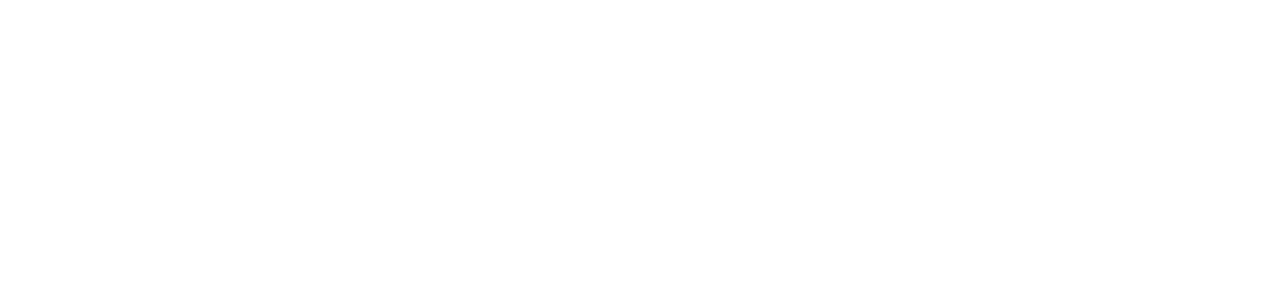
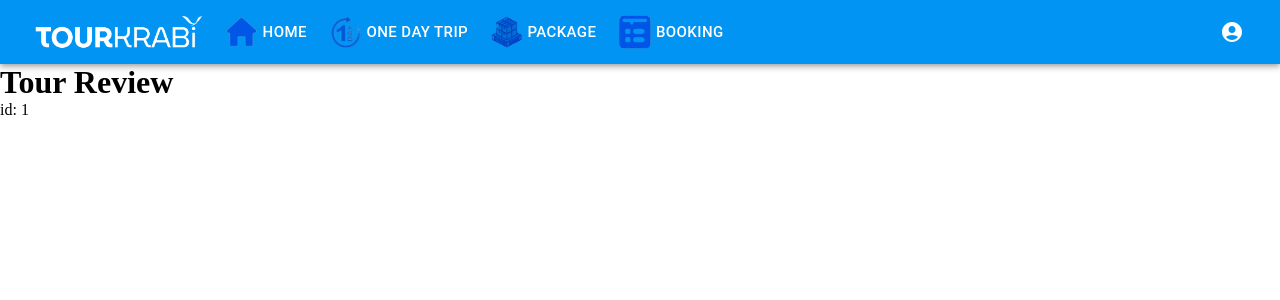
Before and after one commit to Jirasak-Guy/TOURKRABi, a React (Create React App) app in the folder client/: page /onedaytrip/1 in a window 1280 px wide. Before the commit this address had no page. Shown: the top 300 px of the page. Built offline with nearby package versions, Linux system fonts and the light colour scheme.

Commit message:
routes to tour review

```diff
--- a/client/src/components/ODTCard.tsx
+++ b/client/src/components/ODTCard.tsx
@@ -3,6 +3,7 @@
 import {CardActions, Typography, Button, CardMedia, CardContent, CardActionArea, CardHeader } from '@mui/material';
 import ODT from '../models/ODT';
 import { Box } from '@mui/system';
+import { useNavigate } from "react-router-dom";
 import '../App.css'
 
 interface Prop {
@@ -11,18 +12,19 @@
     }
 
 function ODTCard(props: Prop) {
+    const navigate = useNavigate();
     const onedaytrip = props.onedaytrip;
 
     const maxbooking = (onedaytrip.customer >= onedaytrip.maxcustomer) ? true : false
 
     return (
         <Box>
-            <Card sx={{ maxWidth: 345 }}>
-                <CardActionArea>
+            <Card>
+                <CardActionArea onClick={()=>navigate(`/onedaytrip/${onedaytrip.id}`)}>
                     <CardMedia
                         component="img"
                         alt={onedaytrip.picture}
-                        height="150"
+                        height="300"
                         image={onedaytrip.picture}
                     />
                     <CardContent>
--- a/client/src/config/routes.tsx
+++ b/client/src/config/routes.tsx
@@ -1,12 +1,14 @@
 import { Route, Routes } from "react-router-dom";
 import Home from "../pages/Home";
-import OneDayTrip from "../pages/OneDayTrip"
+import OneDayTrip from "../pages/OneDayTrip";
+import Tourreview from "../pages/TourReview";
 
 const AppRoutes = () => {
     return (
         <Routes>
-            <Route path="home" element={<Home />} />
+            <Route index element={<Home />} />
             <Route path="onedaytrip" element={<OneDayTrip />} />
+            <Route path="onedaytrip/:id" element={<Tourreview />} />
         </Routes>
     );
 };
--- /dev/null
+++ b/client/src/pages/TourReview.tsx
@@ -0,0 +1,17 @@
+import { Box } from "@mui/material";
+import { useParams } from 'react-router-dom';
+import AppBar from "../components/myAppBar";
+
+function  Tourreview() {
+    const id = useParams();
+
+    return (
+        <Box>
+            <AppBar></AppBar>
+            <h1>Tour Review</h1>
+            <p>id: {id.id}</p>
+        </Box>
+    )
+}
+
+export default Tourreview;
```
